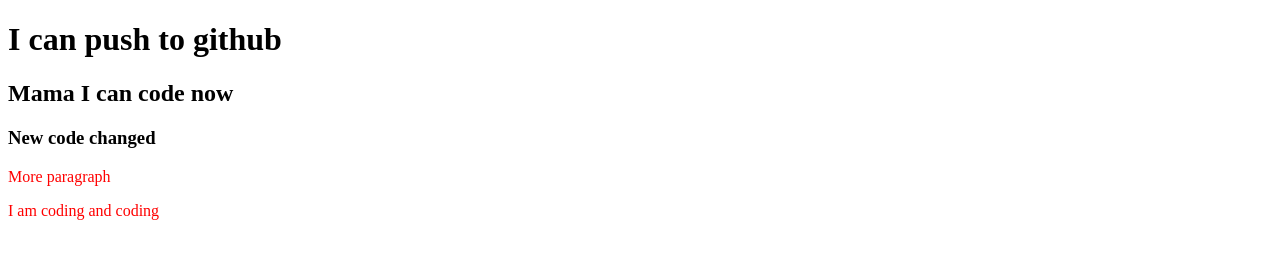
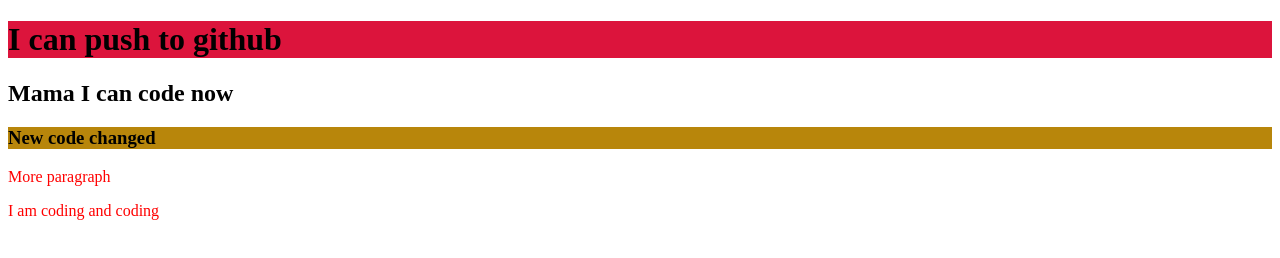
Before and after one commit to Jewel3141/my-second-repo, a plain HTML site: page index.html in a window 1280 px wide. Drawn offline with Linux system fonts and the light colour scheme.

Commit message:
h3 background color change korasi

```diff
--- a/style.css
+++ b/style.css
@@ -1,3 +1,11 @@
-p{
+p {
   color: red;
 }
+
+h1 {
+  background-color: crimson;
+}
+
+h3 {
+  background-color: darkgoldenrod;
+}
```
